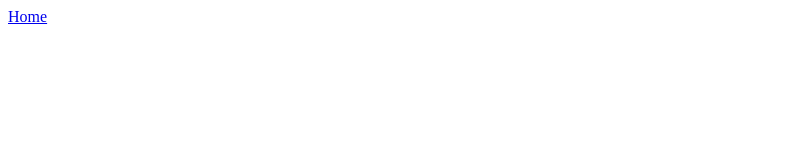
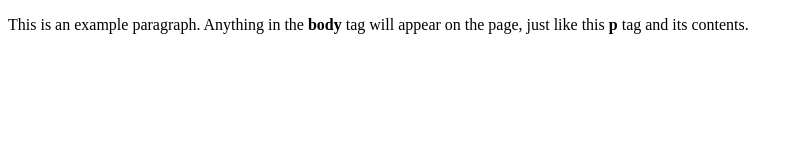
Before and after one commit to steventrate/steventrate.github.io, a plain HTML site: page index.html in a window 1280 px wide. Shown: the whole page, without its empty margins (0-800 px from the left). Drawn offline with Linux system fonts and the light colour scheme.

Commit message:
Update index.html

```diff
--- a/index.html
+++ b/index.html
@@ -1,8 +1,9 @@
+<!doctype html>
 <html>
-<head>
-
-</head>
-<body>
-<a href="https://steventrate.com">Home</a>
-</body>
+  <head>
+    <title>This is the title of the webpage!</title>
+  </head>
+  <body>
+    <p>This is an example paragraph. Anything in the <strong>body</strong> tag will appear on the page, just like this <strong>p</strong> tag and its contents.</p>
+  </body>
 </html>
```
